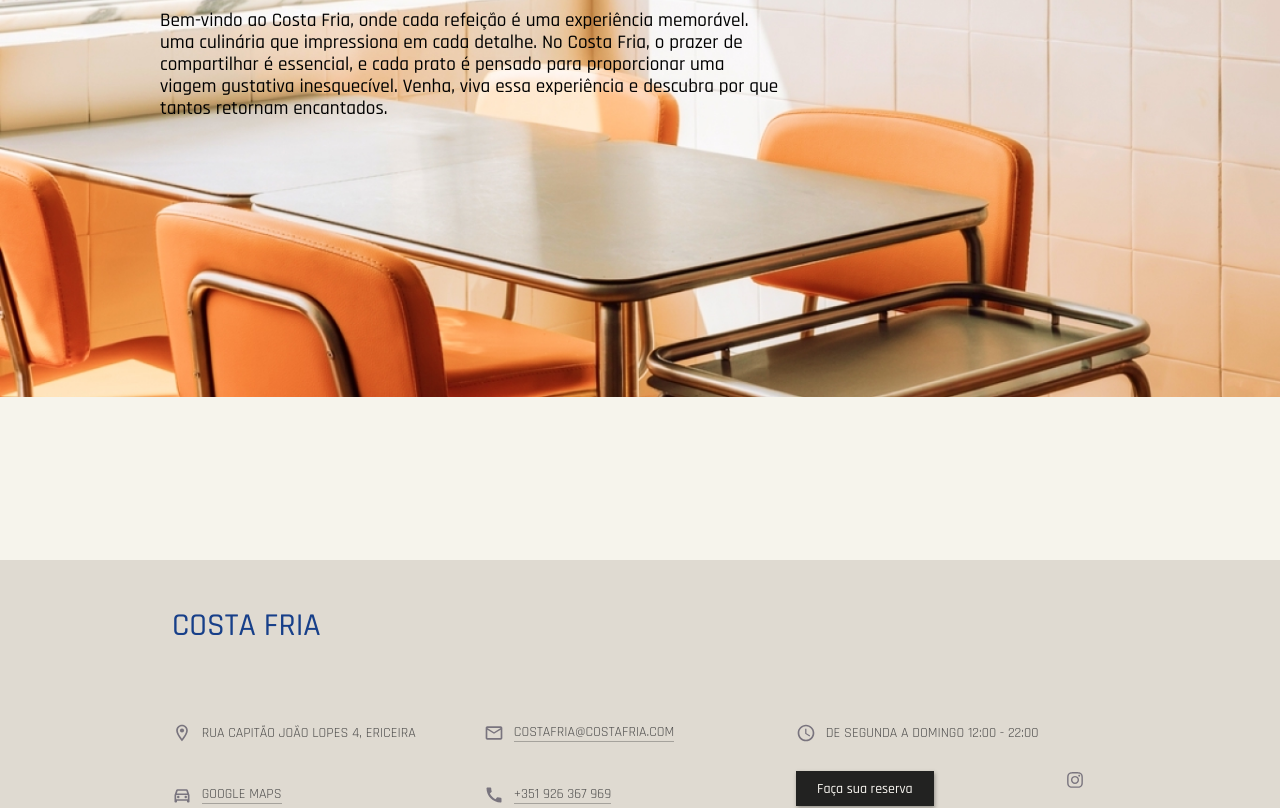
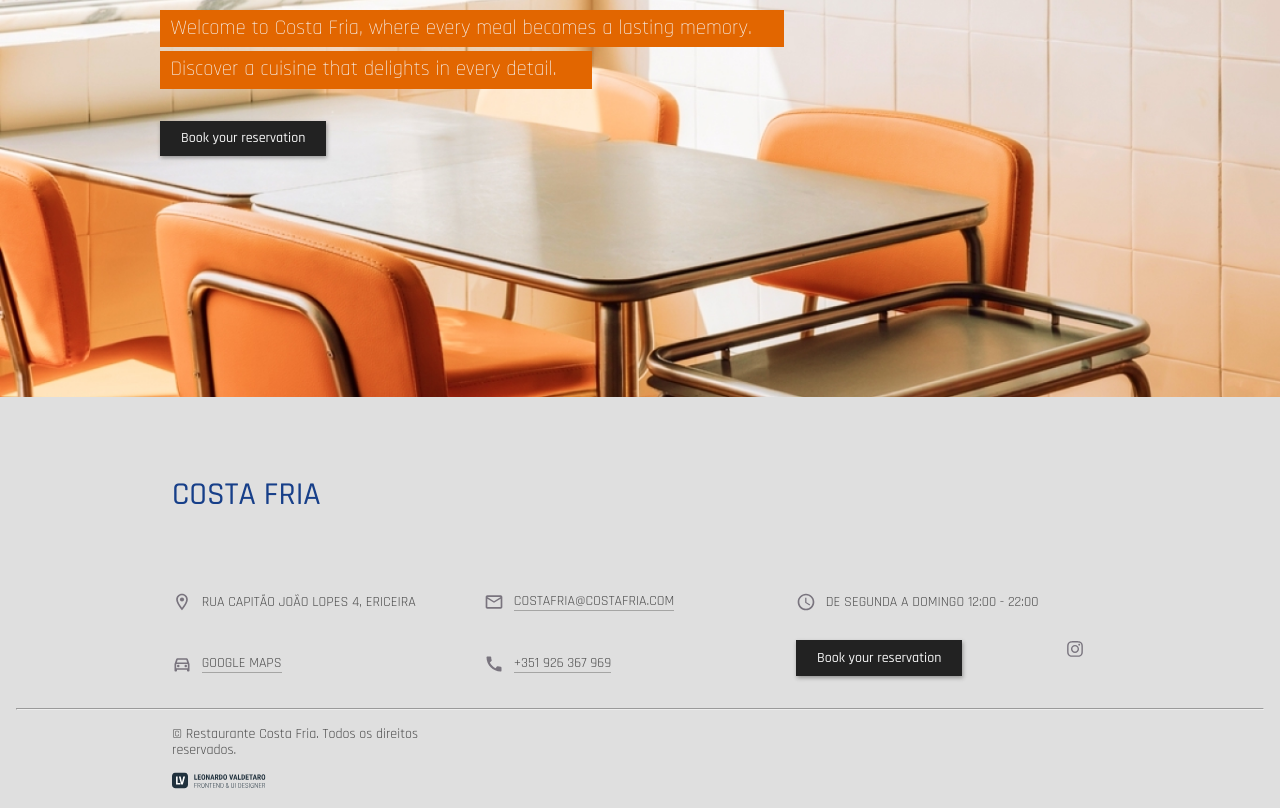
Before and after one commit to leonardovaldetaro/costafria, a React (Create React App) app: page / in a window 1280 px wide. Shown: the part 240-1048 px from the top of the page. Built offline with nearby package versions, Linux system fonts and the light colour scheme.

Commit message:
ajustes da home e botoes

```diff
--- a/src/components/footer/Footer.module.scss
+++ b/src/components/footer/Footer.module.scss
@@ -4,7 +4,7 @@
 .footer {
     background-color: $footerBackground;
     width: 100%;
-    padding: 3em 1em;
+    padding: 5em 1em;
     @media (min-width: $desktop_xsm) {
         display: grid;
         grid-template-columns: repeat(8, 1fr);
--- a/src/components/footer/index.tsx
+++ b/src/components/footer/index.tsx
@@ -64,7 +64,7 @@ export default function Footer () {
             </div>
 
             <div className={Styles.botaoFooter}>
-                <Botao type='submit'>Faça sua reserva</Botao>
+                <Botao type='submit'>Book your reservation</Botao>
             </div>
 
             <div className={Styles.footer__socialIcons}>
--- a/src/components/header/index.tsx
+++ b/src/components/header/index.tsx
@@ -106,7 +106,7 @@ const toggleMenu = () => {
             </li>
           ))}
         </ul>
-        <Botao type='submit'>Faça sua reserva</Botao>
+        <Botao type='submit'>Book your reservation</Botao>
         <span className={Styles.copyright}>&copy; Restaurante Costa Fria. Todos os direitos reservados.</span>
       </nav>
 
--- a/src/pages/home/Home.module.scss
+++ b/src/pages/home/Home.module.scss
@@ -4,20 +4,23 @@
 .top {
     display: grid;
     grid-template-columns: repeat(8, 1fr);
-    height: 100vh;
     width: 100%;
     &__img {
         grid-column: 1 / span 8;
         grid-row: 1;
-        height: auto;
         padding-top: 88px;
         width: 100%;
     }
     &__info {
-        grid-column: 2 / span 6;
+        grid-column: 1 / span 8;
         grid-row: 1;
         margin-top: 9em;
         transform: translate3d(0, 0, 0);
+        padding: 1em;
+        @media (min-width: $desktop_xsm) {
+            grid-column: 2 / span 6;
+            padding: 0;
+        }
         &__title {
             color: $text;
             font-size: 3em;
@@ -29,12 +32,33 @@
             }
         }
         &__text {
-            font-size: 1.2em;
-            font-weight: 500;
-            width: 100%;
+            color: $light;
+            display: block;
+            font-size: 1.3em;
+            font-weight: 300;
+            line-height: 1.2;
+            background-color: $primary;
+            padding: .3em .5em;
+            margin-top: .3em;
             @media (min-width: $desktop_xsm) {
                 width: 65%;
             }
         }
+        &__text2 {
+            color: $light;
+            display: block;
+            font-size: 1.3em;
+            font-weight: 300;
+            line-height: 1.2;
+            background-color: $primary;
+            padding: .3em .5em;
+            margin-top: .2em;
+            @media (min-width: $desktop_xsm) {
+                width: 45%;
+            }
+        }
+        &__button {
+            margin-top: 2em;
+        }
     }
 }
--- a/src/pages/home/index.tsx
+++ b/src/pages/home/index.tsx
@@ -1,6 +1,7 @@
 import Styles from './Home.module.scss';
 import img_top_md from 'assets/costaFria_top_md.jpg';
 import img_top_sm from 'assets/costaFria_top_sm.jpg';
+import Botao from 'components/button';
 
 export default function Home () {
     return (
@@ -8,15 +9,18 @@ export default function Home () {
 
             <img src={img_top_sm}
                 srcSet={`${img_top_sm} 390w, ${img_top_md} 1366w`}
-                sizes="(max-width: 600px) 390px, (max-width: 2000) 1366px, 100vw"
+                sizes="(max-width: 800px) 390px, (max-width: 2000) 1366px, 100vw"
             	alt=""
                 className={Styles.top__img} />
 
             <div className={Styles.top__info}>
                 <h1 className={Styles.top__info__title}>costa fria</h1>
-                <p className={Styles.top__info__text}>Bem-vindo ao Costa Fria, onde cada refeição é uma experiência memorável. uma culinária que impressiona em cada detalhe. No Costa Fria, o prazer de compartilhar é essencial, e cada prato é pensado para proporcionar uma viagem gustativa inesquecível. Venha, viva essa experiência e descubra por que tantos retornam encantados.</p>
+                <p className={Styles.top__info__text}>Welcome to Costa Fria, where every meal becomes a lasting memory.</p>
+                <p className={Styles.top__info__text2}>Discover a cuisine that delights in every detail.</p>
+                <div className={Styles.top__info__button}>
+                    <Botao>Book your reservation</Botao>
+                </div>
             </div>
-
         </section>
     );
 }
--- a/src/styles/_variables.scss
+++ b/src/styles/_variables.scss
@@ -3,12 +3,12 @@ $padding-h-sm: 9.37em;
 $padding-h-md: 12.5em;
 $padding-h: 15.62em;
 
-$dark: rgb(34,34,33);
-$light: rgb(249, 246, 241);
-$dark-grey: rgba(79,78,77,1);
-$light-grey: rgba(210,214,217,1);
-$background: rgb(252, 251, 248);
-$footerBackground: rgba(223,218,209,1);
+$dark: rgb(34,34,34);
+$light: rgb(246, 246, 246);
+$dark-grey: rgba(77,77,77,1);
+$light-grey: rgba(217,217,217,1);
+$background: rgb(252, 252, 252);
+$footerBackground: rgba(223,223,223,1);
 $text: rgba(23,63,137,1);
 
 $primary: rgb(226, 102, 0);
```
